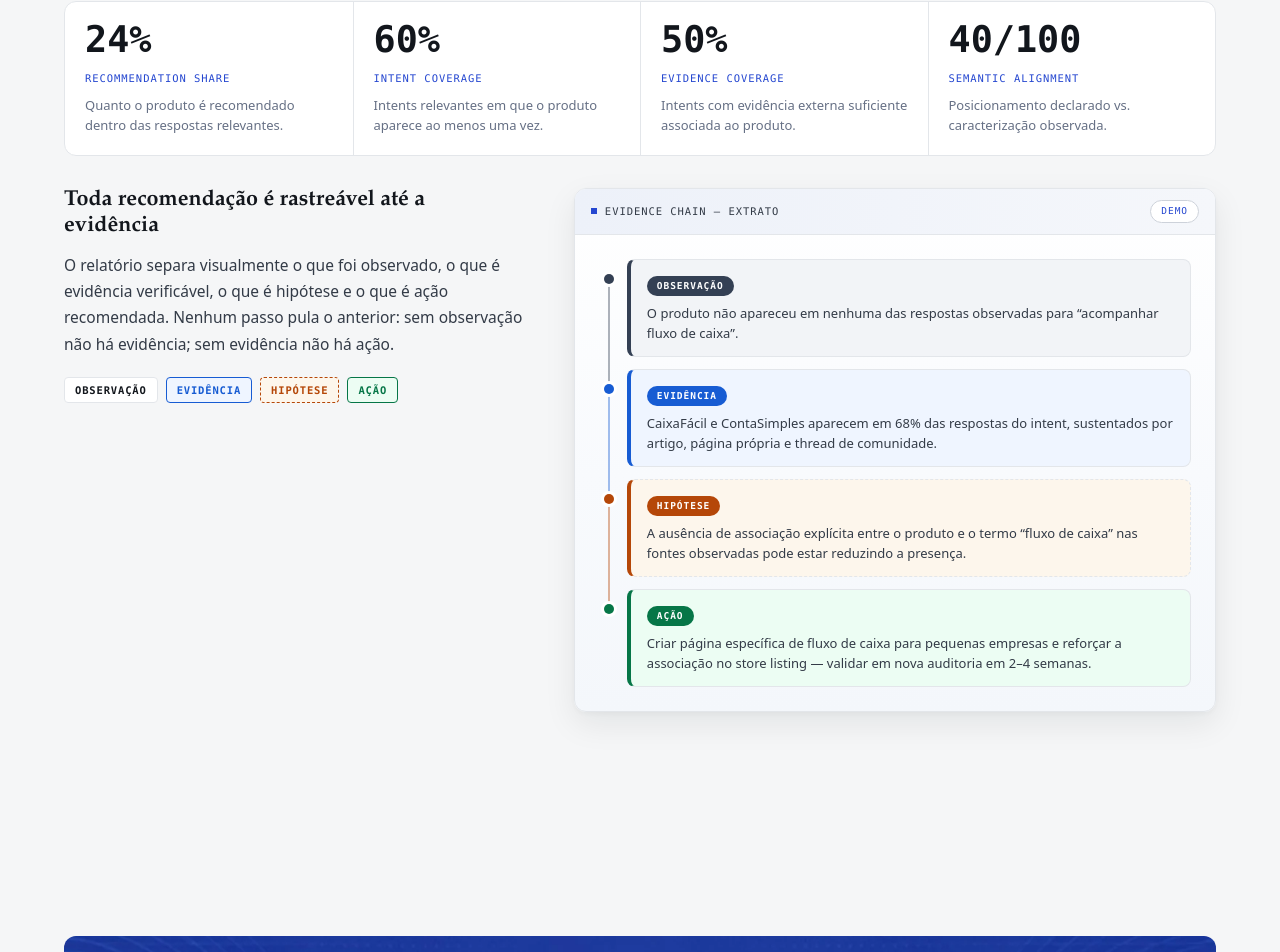
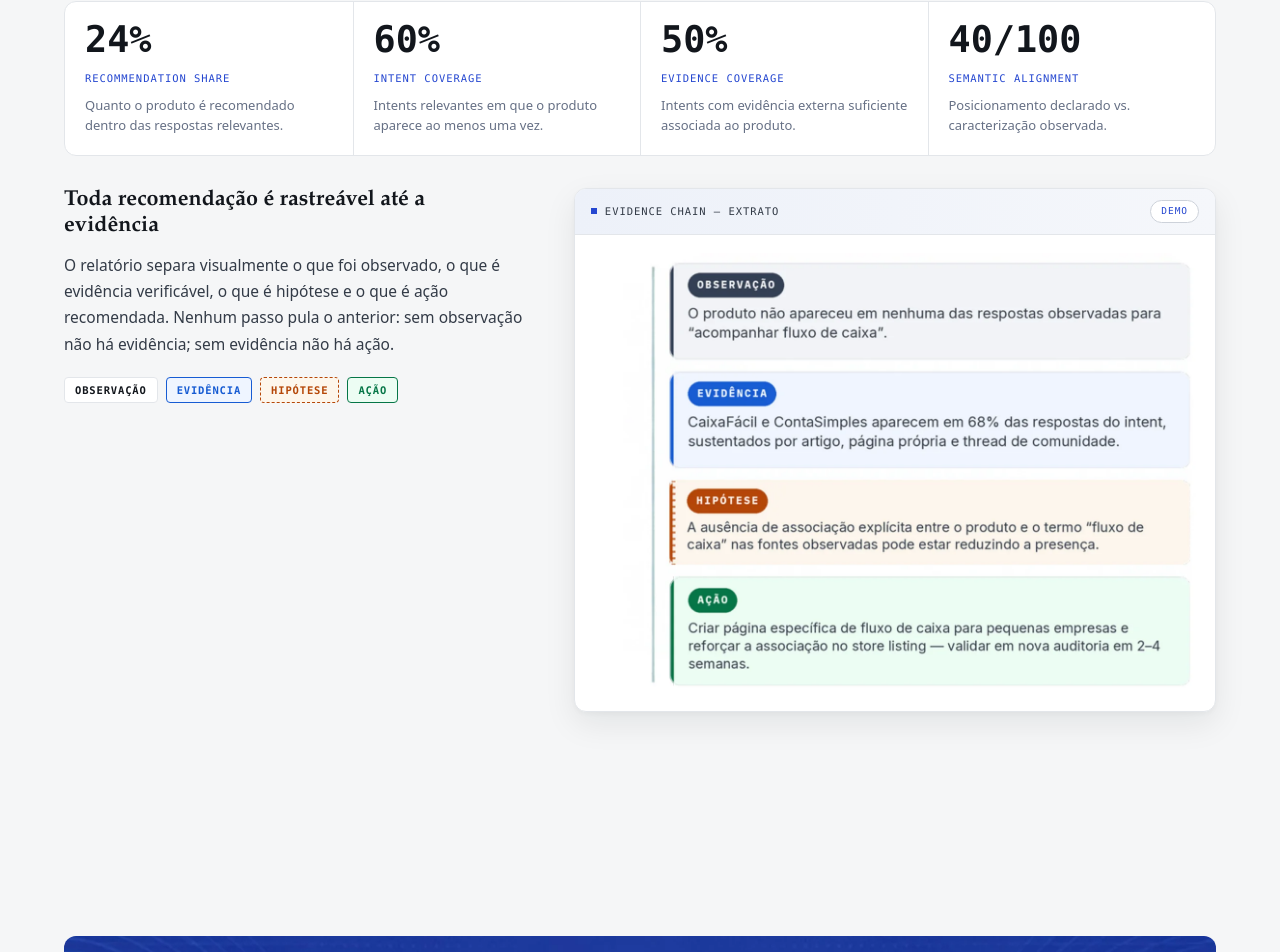
Before and after one commit to eliaschanisso83-ops/Signal, a React (Vite) app in the folder frontend/: page / in a window 1280 px wide. Shown: the part 3075-4027 px from the top of the page. Built offline with nearby package versions, Linux system fonts and the light colour scheme.

Commit message:
landing(demo): card evidence chain vira artefato Canva — export do extrato como imagem, HTML só no head

```diff
--- a/frontend/src/pages/LandingPage.tsx
+++ b/frontend/src/pages/LandingPage.tsx
@@ -1,8 +1,8 @@
 import { useEffect, type CSSProperties } from 'react';
 import { Link } from 'react-router-dom';
 import { Badge, ConfidenceBadge, LinkButton, Meter } from '../design-system/components';
-import { CausalChain } from '../design-system/visuals';
 import { DISCOVERY_LOGOS } from '../assets/logos';
+import chainCard from '../assets/img/chain_card.webp';
 
 const FUNNEL = [
   { n: '01', name: 'Encontrado', en: 'Found', desc: 'O produto entra no conjunto de candidatos que o sistema de descoberta considera.' },
@@ -26,25 +26,6 @@ const FIGURES = [
   { v: '60%', k: 'Intent Coverage', d: 'Intents relevantes em que o produto aparece ao menos uma vez.' },
   { v: '50%', k: 'Evidence Coverage', d: 'Intents com evidência externa suficiente associada ao produto.' },
   { v: '40/100', k: 'Semantic Alignment', d: 'Posicionamento declarado vs. caracterização observada.' },
-];
-
-const CHAIN = [
-  {
-    kind: 'observed' as const,
-    text: 'O produto não apareceu em nenhuma das respostas observadas para “acompanhar fluxo de caixa”.',
-  },
-  {
-    kind: 'evidence' as const,
-    text: 'CaixaFácil e ContaSimples aparecem em 68% das respostas do intent, sustentados por artigo, página própria e thread de comunidade.',
-  },
-  {
-    kind: 'hypothesis' as const,
-    text: 'A ausência de associação explícita entre o produto e o termo “fluxo de caixa” nas fontes observadas pode estar reduzindo a presença.',
-  },
-  {
-    kind: 'action' as const,
-    text: 'Criar página específica de fluxo de caixa para pequenas empresas e reforçar a associação no store listing — validar em nova auditoria em 2–4 semanas.',
-  },
 ];
 
 export function LandingPage() {
@@ -312,9 +293,15 @@ export function LandingPage() {
                 <span>Evidence chain — extrato</span>
                 <span>demo</span>
               </div>
-              <div className="lp-chain-body">
-                <CausalChain steps={CHAIN} />
-              </div>
+              <figure className="lp-chain-body">
+                <img
+                  src={chainCard}
+                  width={1252}
+                  height={912}
+                  loading="lazy"
+                  alt="Extrato da evidence chain: observação — o produto não apareceu nas respostas observadas para “acompanhar fluxo de caixa”; evidência — CaixaFácil e ContaSimples aparecem em 68% das respostas do intent; hipótese — a ausência de associação explícita com o termo pode estar reduzindo a presença; ação — criar página de fluxo de caixa e reforçar a associação no store listing."
+                />
+              </figure>
             </div>
           </div>
         </div>
--- a/frontend/src/styles/landing.css
+++ b/frontend/src/styles/landing.css
@@ -658,21 +658,11 @@
 .lp-legend .ac { color: #067647; border-color: #067647; background: #ecfdf3; }
 
 /* ---------- Evidence chain — extrato demo ----------
-   Upgrade do card: painel com wash suave + head identificado,
-   rail colorido ligando os 4 passos (a cadeia em si), chips
-   semânticos fortes e blocos com tinta da semântica. Tokens
-   fixados em light para o card não herdar o dark mode. */
+   O corpo do card é uma imagem gerada no Canva (export do
+   extrato) — o visual de produto não se reproduz bem em CSS.
+   Fundo branco do painel casando com a margem da imagem. */
 .lp-chain-panel {
-  --c-observed: #344054;
-  --c-observed-soft: #f2f4f7;
-  --c-evidence: #175cd3;
-  --c-evidence-soft: #eff5ff;
-  --c-hypothesis: #b54708;
-  --c-hypothesis-soft: #fdf6ec;
-  --c-action: #067647;
-  --c-action-soft: #ecfdf3;
-
-  background: linear-gradient(180deg, #ffffff 0%, #f8fafd 55%, #f4f7fb 100%);
+  background: #fff;
   border: 1px solid var(--lp-line);
   border-radius: var(--r-lg);
   overflow: hidden;
@@ -710,82 +700,13 @@
   color: var(--lp-blue);
 }
 .lp-chain-body {
-  padding: clamp(16px, 2.5vw, 24px);
+  margin: 0;
+  padding: clamp(12px, 1.8vw, 18px);
 }
-
-/* Rail: cada passo puxa o próximo — sem observação não há ação */
-.lp-chain-body .causal {
-  position: relative;
-  padding-left: 28px;
-}
-.lp-chain-body .causal-item {
-  position: relative;
-  background: var(--lp-chain-soft);
-  border: 1px solid var(--lp-line);
-  border-left: 4px solid var(--lp-chain-kind);
-  border-radius: var(--r-md);
-  padding: var(--sp-3) var(--sp-4);
-}
-.lp-chain-body .causal-item::before {
-  content: '';
-  position: absolute;
-  left: -27px;
-  top: 14px;
-  width: 10px;
-  height: 10px;
-  border-radius: 50%;
-  background: var(--lp-chain-kind);
-  box-shadow: 0 0 0 3px #fff;
-  z-index: 1;
-}
-.lp-chain-body .causal-item:not(:last-child)::after {
-  content: '';
-  position: absolute;
-  left: -23px;
-  top: 19px;
-  bottom: calc(-1 * var(--sp-3) - 19px);
-  width: 2px;
-  background: var(--lp-chain-kind);
-  opacity: 0.4;
-}
-.lp-chain-body .causal-item[data-kind='observed'] {
-  --lp-chain-kind: var(--c-observed);
-  --lp-chain-soft: var(--c-observed-soft);
-}
-.lp-chain-body .causal-item[data-kind='evidence'] {
-  --lp-chain-kind: var(--c-evidence);
-  --lp-chain-soft: var(--c-evidence-soft);
-}
-.lp-chain-body .causal-item[data-kind='hypothesis'] {
-  --lp-chain-kind: var(--c-hypothesis);
-  --lp-chain-soft: var(--c-hypothesis-soft);
-  border-style: dashed;
-  border-left-style: solid;
-}
-.lp-chain-body .causal-item[data-kind='action'] {
-  --lp-chain-kind: var(--c-action);
-  --lp-chain-soft: var(--c-action-soft);
-}
-
-/* Tag = chip sólido semântico (bandeira de cada etapa) */
-.lp-chain-body .causal-item[data-kind] .causal-tag {
-  display: inline-block;
-  background: var(--lp-chain-kind);
-  color: #fff;
-  border: none;
-  border-radius: var(--r-full);
-  padding: 3px 10px;
-  font-family: var(--font-mono);
-  font-size: 9.5px;
-  font-weight: 700;
-  letter-spacing: 0.1em;
-  margin-bottom: 7px;
-}
-.lp-chain-body .causal-item p {
-  margin: 0;
-  font-size: var(--fs-sm);
-  line-height: 1.55;
-  color: var(--lp-ink-2);
+.lp-chain-body img {
+  display: block;
+  width: 100%;
+  height: auto;
 }
 
 /* ============================================================
```
Also changed, not shown: frontend/src/assets/img/chain_card.webp (added).
